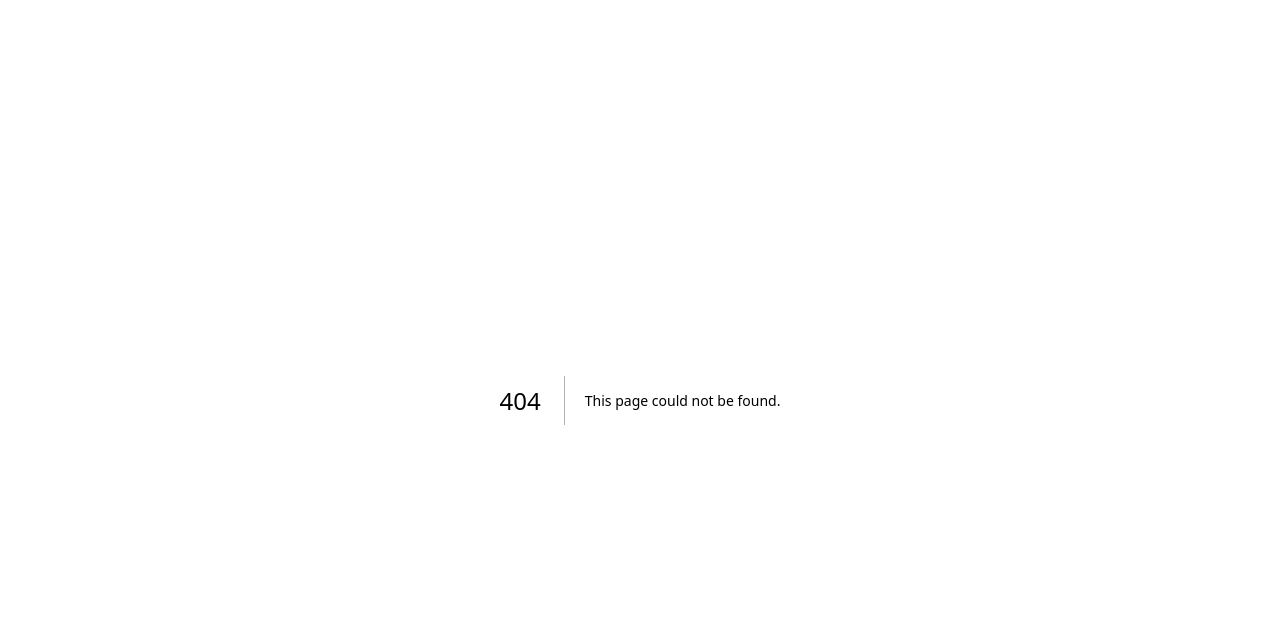
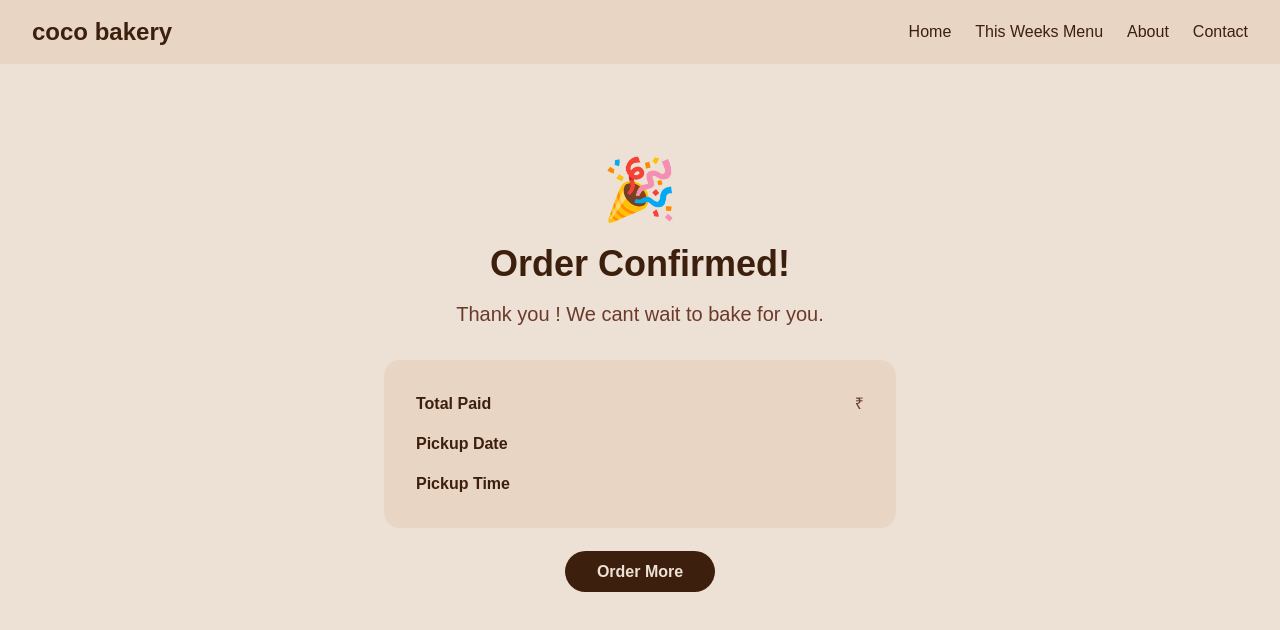
Before and after one commit to cocobakery5-svg/Bakery, a Next.js app: page /order-confirmed in a window 1280 px wide. Before the commit this address had no page. Shown: the top 630 px of the page. Built offline with nearby package versions, Linux system fonts and the light colour scheme.

Commit message:
phase 6 orders saved to supabase

```diff
--- a/app/checkout/page.tsx
+++ b/app/checkout/page.tsx
@@ -1,6 +1,12 @@
 'use client'
 import { useEffect, useState } from 'react'
 import { getCart, clearCart, CartItem } from '@/lib/cart'
+import { createClient } from '@supabase/supabase-js'
+
+const supabase = createClient(
+  process.env.NEXT_PUBLIC_SUPABASE_URL!,
+  process.env.NEXT_PUBLIC_SUPABASE_ANON_KEY!
+)
 
 export default function Checkout() {
   const [cart, setCart] = useState<CartItem[]>([])
@@ -11,6 +17,7 @@ export default function Checkout() {
     time: '',
     notes: ''
   })
+  const [loading, setLoading] = useState(false)
 
   useEffect(() => {
     setCart(getCart())
@@ -22,14 +29,45 @@ export default function Checkout() {
     setForm({ ...form, [e.target.name]: e.target.value })
   }
 
-  function handleSubmit() {
+  async function handleSubmit() {
     if (!form.name || !form.phone || !form.date || !form.time) {
       alert('Please fill in all required fields!')
       return
     }
-    alert(`Thank you ${form.name}! Your order of ₹${total} is confirmed for pickup on ${form.date} at ${form.time}.`)
+    setLoading(true)
+    const { data: order, error } = await supabase
+      .from('orders')
+      .insert({
+        customer_name: form.name,
+        phone: form.phone,
+        pickup_date: form.date,
+        pickup_time: form.time,
+        notes: form.notes,
+        total: total,
+        status: 'pending'
+      })
+      .select()
+      .single()
+
+    if (error || !order) {
+      alert('Something went wrong. Please try again!')
+      setLoading(false)
+      return
+    }
+
+    await supabase.from('order_items').insert(
+      cart.map(item => ({
+        order_id: order.id,
+        product_id: item.id,
+        product_name: item.name,
+        price: item.price,
+        qty: item.qty
+      }))
+    )
+
     clearCart()
-    window.location.href = '/'
+    setLoading(false)
+    window.location.href = '/order-confirmed?name=' + form.name + '&total=' + total + '&date=' + form.date + '&time=' + form.time
   }
 
   return (
@@ -91,8 +129,8 @@ export default function Checkout() {
             <label className="block mb-1 font-bold" style={{color: "#3d1f0e"}}>Notes</label>
             <textarea name="notes" value={form.notes} onChange={handleChange} className="w-full p-3 rounded-xl" style={{backgroundColor: "#ede0d4", color: "#3d1f0e", border: "none", outline: "none"}} placeholder="Any special requests?" rows={3}/>
           </div>
-          <button onClick={handleSubmit} className="w-full py-3 rounded-full font-bold hover:opacity-80" style={{backgroundColor: "#3d1f0e", color: "#ede0d4"}}>
-            Place Order
+          <button onClick={handleSubmit} disabled={loading} className="w-full py-3 rounded-full font-bold hover:opacity-80" style={{backgroundColor: "#3d1f0e", color: "#ede0d4"}}>
+            {loading ? 'Placing order...' : 'Place Order'}
           </button>
         </div>
       </section>
--- /dev/null
+++ b/app/order-confirmed/page.tsx
@@ -0,0 +1,55 @@
+'use client'
+import { useSearchParams } from 'next/navigation'
+import { Suspense } from 'react'
+
+function OrderConfirmedContent() {
+  const params = useSearchParams()
+  const name = params.get('name')
+  const total = params.get('total')
+  const date = params.get('date')
+  const time = params.get('time')
+
+  return (
+    <main className="min-h-screen" style={{backgroundColor: "#ede0d4"}}>
+      <nav className="px-8 py-4 flex justify-between items-center" style={{backgroundColor: "#e8d5c4"}}>
+        <h1 className="text-2xl font-bold" style={{color: "#3d1f0e"}}>coco bakery</h1>
+        <div className="flex gap-6 items-center">
+          <a href="/" style={{color: "#3d1f0e"}} className="hover:opacity-70">Home</a>
+          <a href="/menu" style={{color: "#3d1f0e"}} className="hover:opacity-70">This Weeks Menu</a>
+          <a href="/about" style={{color: "#3d1f0e"}} className="hover:opacity-70">About</a>
+          <a href="/contact" style={{color: "#3d1f0e"}} className="hover:opacity-70">Contact</a>
+        </div>
+      </nav>
+      <section className="max-w-xl mx-auto text-center py-24 px-8">
+        <div className="text-6xl mb-6">🎉</div>
+        <h2 className="text-4xl font-bold mb-4" style={{color: "#3d1f0e"}}>Order Confirmed!</h2>
+        <p className="text-xl mb-8" style={{color: "#6b3a2a"}}>Thank you {name}! We cant wait to bake for you.</p>
+        <div className="rounded-2xl p-8 text-left mb-8" style={{backgroundColor: "#e8d5c4"}}>
+          <div className="flex justify-between mb-4">
+            <p className="font-bold" style={{color: "#3d1f0e"}}>Total Paid</p>
+            <p style={{color: "#6b3a2a"}}>₹{total}</p>
+          </div>
+          <div className="flex justify-between mb-4">
+            <p className="font-bold" style={{color: "#3d1f0e"}}>Pickup Date</p>
+            <p style={{color: "#6b3a2a"}}>{date}</p>
+          </div>
+          <div className="flex justify-between">
+            <p className="font-bold" style={{color: "#3d1f0e"}}>Pickup Time</p>
+            <p style={{color: "#6b3a2a"}}>{time}</p>
+          </div>
+        </div>
+        <a href="/menu" className="px-8 py-3 rounded-full font-bold hover:opacity-80" style={{backgroundColor: "#3d1f0e", color: "#ede0d4"}}>
+          Order More
+        </a>
+      </section>
+    </main>
+  )
+}
+
+export default function OrderConfirmed() {
+  return (
+    <Suspense>
+      <OrderConfirmedContent />
+    </Suspense>
+  )
+}
```
